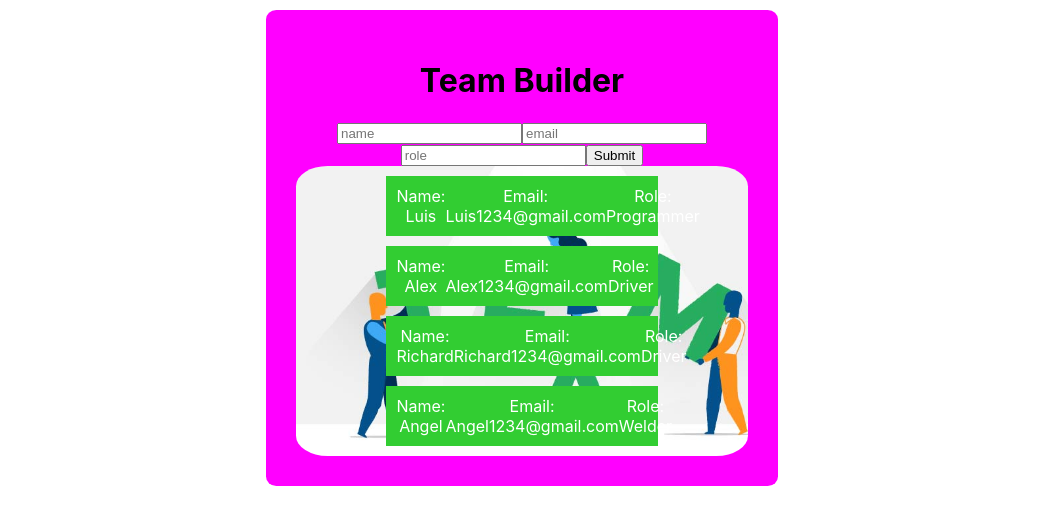
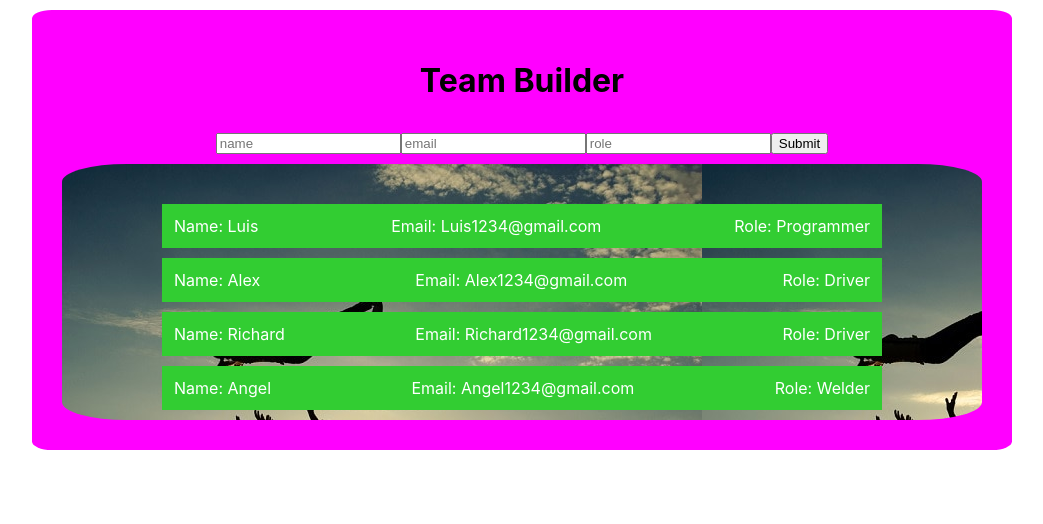
Before and after one commit to bloominstituteoftechnology/team-builder, a React (Create React App) app in the folder team-builder/: page / in a window 1280 px wide. Shown: the top 524 px of the page, without its empty margins (118-1161 px from the left). Built offline with nearby package versions, Linux system fonts and the light colour scheme.

Commit message:
made css changes

```diff
--- a/team-builder/src/App.css
+++ b/team-builder/src/App.css
@@ -43,25 +43,30 @@
   justify-content: center;
   text-align: center;
   padding: 30px;
-  margin: 10px 30%;
+  margin: 10px 150px;
   border-radius: 2%;
 
 }
 .nameContainer{
   color: white;
   border-radius: 7%;
-  background-image: url('./images/team_building4.jpg');
-  background-size: cover;
+  background-image: url('./images/ondeck-blog-team-building-small-business-1.jpg');
+  padding-top: 30px;
+
 
 }
 .listContainer{
-  padding: 10px;
-  margin: 10px 20%;
+  padding: 12px;
+  margin: 10px 100px;
   background:limegreen;
   display: flex;
   justify-content: space-between;
   border-radius: 0%;
 }
+.form{
+  padding: 10px;
+
+}
 /* .name, .email, .role{
 
 } */
--- a/team-builder/src/App.js
+++ b/team-builder/src/App.js
@@ -39,12 +39,14 @@ function App() {
     <div className = 'container'>
 
       <h1>Team Builder</h1>
+      <div className = 'form'>
       <form  onSubmit={submit}>
         <input name='name' type='text' onChange={change} value={formValues.name} placeholder='name'/>
         <input name='email' type='text' onChange={change} value={formValues.email} placeholder='email'/>
         <input name='role' type='text' onChange={change} value={formValues.role} placeholder='role'/>
         <button>Submit</button>
       </form>
+      </div>
         <div className = 'nameContainer'>
           {teamMember.map((member, idx) =>{
             return (
@@ -65,6 +67,7 @@ function App() {
         </div>
 
     </div>
+
   )}
 
 export default App;
```
Also changed, not shown: team-builder/src/images/ondeck-blog-team-building-small-business-1.jpg (added).
